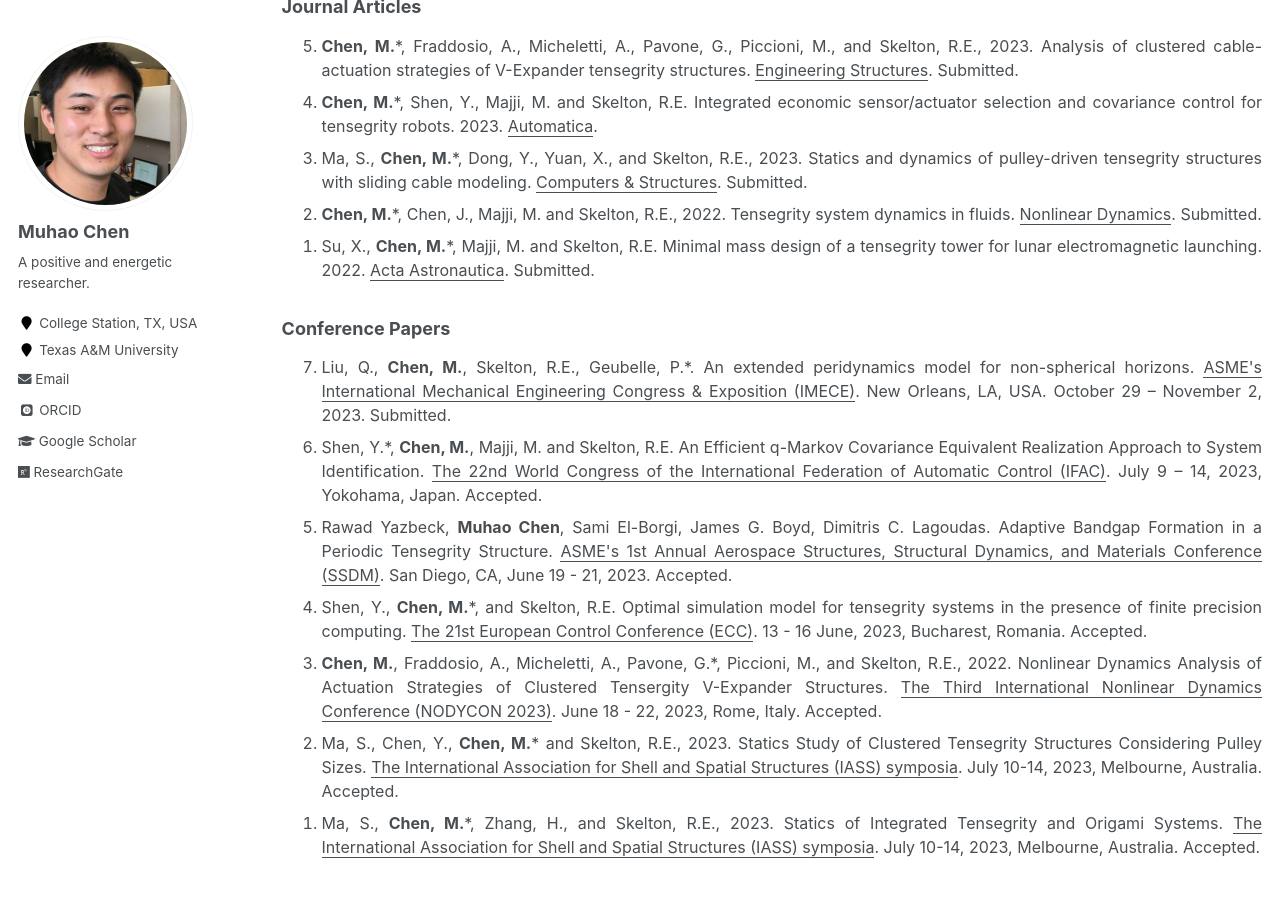
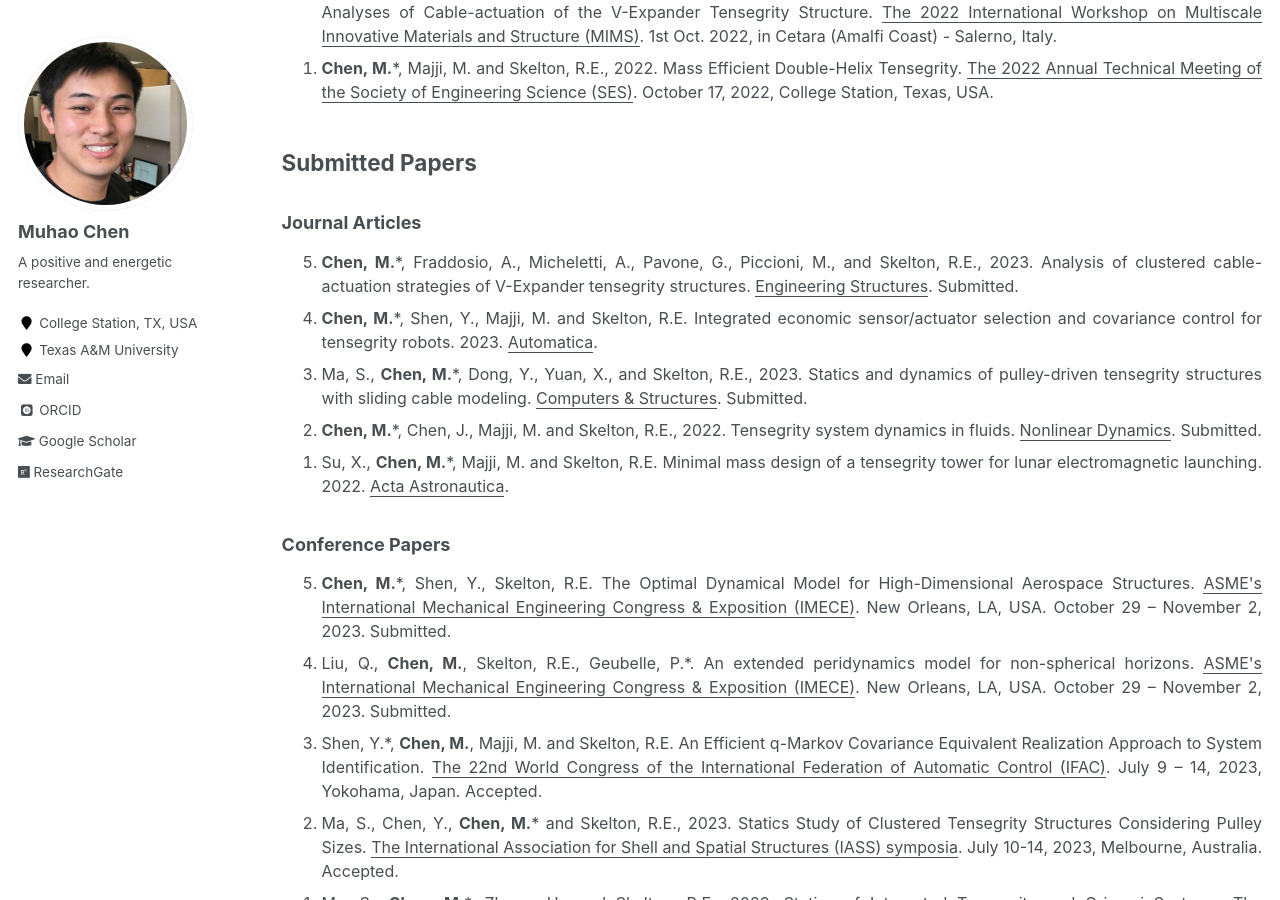
Before and after one commit to Muhao-Chen/muhao-chen.github.io, a Jekyll site: the page built from _pages/publication.md, in a window 1280 px wide and 900 px high, scrolled down 2410 px. Built offline with Jekyll 4.4.1, drawn with Linux system fonts in a browser that asks for light colours; some web fonts are replaced; some of the changed text lies outside the part shown.

Commit message:
Update publication.md

```diff
--- a/_pages/publication.md
+++ b/_pages/publication.md
@@ -77,11 +80,9 @@ toc: true
 ### Conference Papers
 <font size=3>
 <ol reversed>
+<li> <strong>Chen, M.</strong>*, Shen, Y., Skelton, R.E. The Optimal Dynamical Model for High-Dimensional Aerospace Structures. <u>ASME's International Mechanical Engineering Congress & Exposition (IMECE)</u>. New Orleans, LA, USA. October 29 – November 2, 2023. Submitted. </li>
 <li> Liu, Q., <strong>Chen, M.</strong>, Skelton, R.E., Geubelle, P.*. An extended peridynamics model for non-spherical horizons. <u>ASME's International Mechanical Engineering Congress & Exposition (IMECE)</u>. New Orleans, LA, USA. October 29 – November 2, 2023. Submitted. </li>
 <li> Shen, Y.*, <strong>Chen, M.</strong>, Majji, M. and Skelton, R.E. An Efficient q-Markov Covariance Equivalent Realization Approach to System Identification. <u>The 22nd World Congress of the International Federation of Automatic Control (IFAC)</u>. July 9 – 14, 2023, Yokohama, Japan. Accepted. </li>
-<li> Rawad Yazbeck, <strong>Muhao Chen</strong>, Sami El-Borgi, James G. Boyd, Dimitris C. Lagoudas. Adaptive Bandgap Formation in a Periodic Tensegrity Structure. <u>ASME's 1st Annual Aerospace Structures, Structural Dynamics, and Materials Conference (SSDM)</u>. San Diego, CA, June 19 - 21, 2023. Accepted. </li>
-<li> Shen, Y., <strong>Chen, M.</strong>*, and Skelton, R.E. Optimal simulation model for tensegrity systems in the presence of finite precision computing. <u>The 21st European Control Conference (ECC)</u>. 13 - 16 June, 2023, Bucharest, Romania. Accepted. </li>
-<li> <strong>Chen, M.</strong>, Fraddosio, A., Micheletti, A., Pavone, G.*, Piccioni, M., and Skelton, R.E., 2022. Nonlinear Dynamics Analysis of Actuation Strategies of Clustered Tensergity V-Expander Structures. <u>The Third International Nonlinear Dynamics Conference (NODYCON 2023)</u>. June 18 - 22, 2023, Rome, Italy. Accepted. </li>
 <li> Ma, S., Chen, Y., <strong>Chen, M.</strong>* and Skelton, R.E., 2023. Statics Study of Clustered Tensegrity Structures Considering Pulley Sizes. <u>The International Association for Shell and Spatial Structures (IASS) symposia</u>. July 10-14, 2023, Melbourne, Australia. Accepted. </li>
 <li> Ma, S., <strong>Chen, M.</strong>*, Zhang, H., and Skelton, R.E., 2023. Statics of Integrated Tensegrity and Origami Systems. <u>The International Association for Shell and Spatial Structures (IASS) symposia</u>. July 10-14, 2023, Melbourne, Australia. Accepted. </li>
 </ol>
```
Also changed, not shown: other parts of _pages/publication.md (+5 -1 lines).
